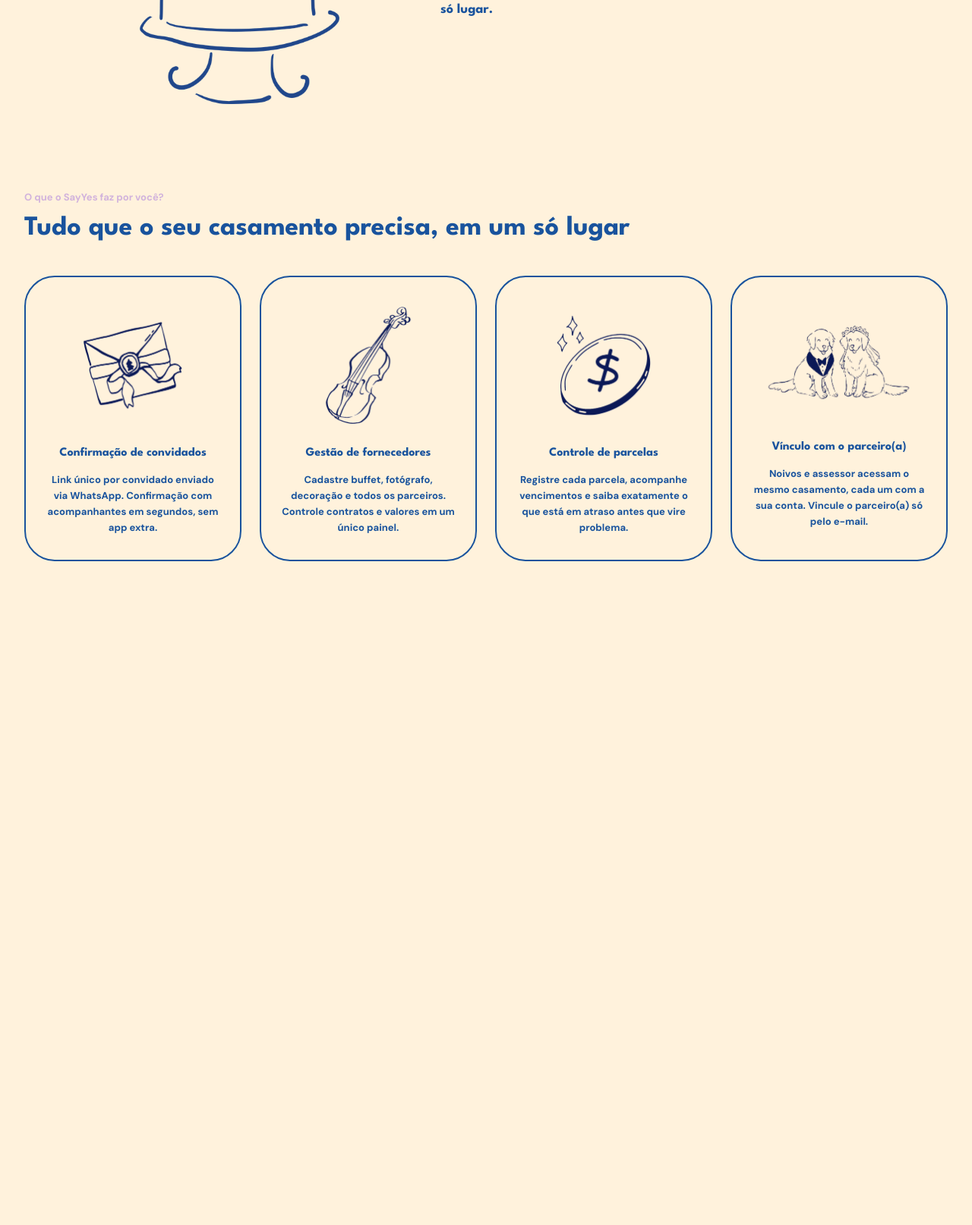
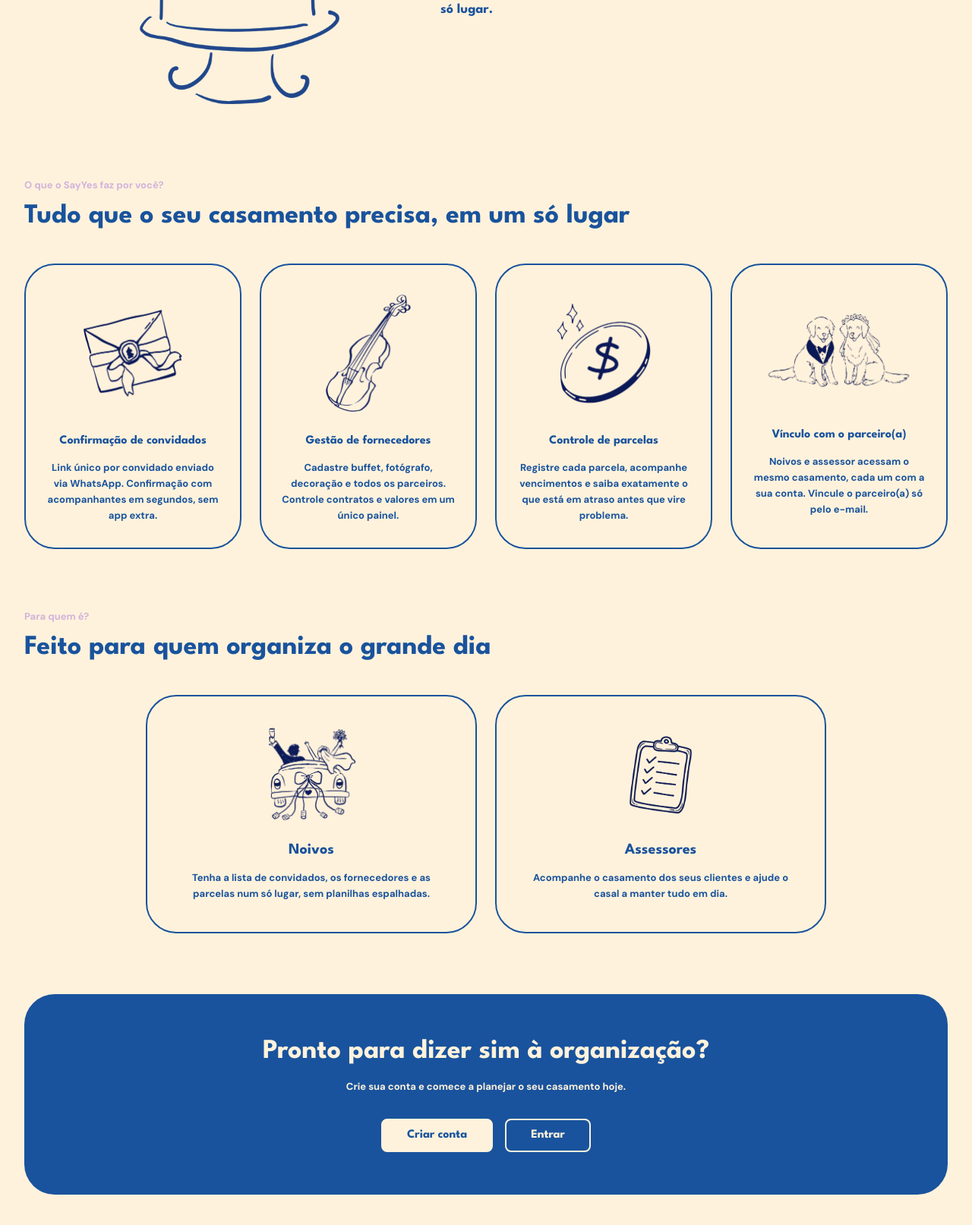
Before and after one commit to livsnts/sayyes-app, a Laravel app: page / in a window 1280 px wide. Shown: the part 467-2080 px from the top of the page at 76% size. Before the commit the page ends 1206 px from the top, so only its background shows below. Run offline with Laravel 12, Linux system fonts and the light colour scheme; style sheets or scripts are compiled from the project's sources; some libraries are stand-ins or nearby versions.

Commit message:
feat: adiciona novas imagens e atualiza a seção "Para quem é" na página inicial

```diff
--- a/resources/views/inicio.blade.php
+++ b/resources/views/inicio.blade.php
@@ -2,21 +2,9 @@
 
 @section('content')
 
-    <section class="
-                                max-w-7xl
-                                mx-auto
-                                px-8
-                                py-12
-                            ">
+    <section class="max-w-7xl mx-auto px-8 py-12">
 
-        <div class="
-                                    flex
-                                    flex-col
-                                    lg:flex-row
-                                    items-center
-                                    justify-center
-                                    gap-20
-                                ">
+        <div class="flex flex-col lg:flex-row items-center justify-center gap-20">
 
             {{-- Bolo --}}
             <div class="floating-cake">
@@ -26,23 +14,12 @@
             {{-- Texto --}}
             <div class="max-w-xl text-center lg:text-left">
 
-                <h1 class="
-                                            font-primary
-                                            text-primary
-                                            text-4xl
-                                            lg:text-6xl
-                                            font-bold
-                                            leading-tight
-                                        ">
+                <h1 class="font-primary text-primary text-4xl lg:text-6xl font-bold leading-tight">
                     Menos planilhas,<br>
                     Mais memórias.
                 </h1>
 
-                <p class="
-                                            mt-6
-                                            text-primary
-                                            text-lg
-                                        ">
+                <p class="mt-6 text-primary text-lg ">
                     Organize convidados, fornecedores
                     e finanças do seu casamento
                     em um só lugar.
@@ -54,7 +31,7 @@
 
     </section>
 
-    <section class="max-w-7xl mx-auto px-8 py-14">
+    <section class="max-w-7xl mx-auto px-8 py-10">
         <p class="font-secondary font-bold text-secondary text-sm">
             O que o SayYes faz por você?
         </p>
@@ -110,4 +87,87 @@
 
         </div>
     </section>
+
+    {{-- Seção: Para quem é --}}
+    <section class="max-w-7xl mx-auto px-8 py-10">
+
+        <p class="font-secondary font-bold text-secondary text-sm">
+            Para quem é?
+        </p>
+
+        <h2 class="mt-2 font-primary font-bold text-primary text-3xl lg:text-4xl leading-tight">
+            Feito para quem organiza o grande dia
+        </h2>
+
+        @php
+            $perfis = [
+                [
+                    'imagens' => ['images/doodles/fusca.png'],
+                    'titulo' => 'Noivos',
+                    'texto' => 'Tenha a lista de convidados, os fornecedores e as parcelas num só lugar, sem planilhas espalhadas.',
+                ],
+                [
+                    'imagens' => ['images/doodles/prancheta.png'],
+                    'titulo' => 'Assessores',
+                    'texto' => 'Acompanhe o casamento dos seus clientes e ajude o casal a manter tudo em dia.',
+                ],
+            ];
+        @endphp
+
+        <div class="mt-10 mx-auto grid grid-cols-1 md:grid-cols-2 gap-6 max-w-4xl">
+
+            @foreach ($perfis as $perfil)
+                <div class="flex flex-col items-center text-center border-2 border-primary rounded-[2.5rem] px-8 py-10">
+
+                    <div class="flex items-end justify-center gap-2 h-32">
+                        @foreach ($perfil['imagens'] as $imagem)
+                            <img src="{{ asset($imagem) }}" alt="{{ $perfil['titulo'] }}" class="h-full object-contain">
+                        @endforeach
+                    </div>
+
+                    <h3 class="mt-5 font-primary font-bold text-primary text-xl">
+                        {{ $perfil['titulo'] }}
+                    </h3>
+
+                    <p class="mt-3 font-secondary text-primary text-sm leading-relaxed">
+                        {{ $perfil['texto'] }}
+                    </p>
+
+                </div>
+            @endforeach
+
+        </div>
+
+    </section>
+
+    {{-- Seção: Chamada para ação (CTA) --}}
+    <section class="max-w-7xl mx-auto px-8 py-10">
+
+        <div class="bg-primary rounded-[2.5rem] px-8 py-14 text-center">
+
+            <h2 class="font-primary font-bold text-background text-3xl lg:text-4xl">
+                Pronto para dizer sim à organização?
+            </h2>
+
+            <p class="mt-4 font-secondary text-background text-lg">
+                Crie sua conta e comece a planejar o seu casamento hoje.
+            </p>
+
+            <div class="mt-8 flex flex-col sm:flex-row items-center justify-center gap-4">
+
+                <a href="{{ route('cadastro') }}"
+                    class="px-8 py-2 rounded-lg border-2 border-background bg-background text-primary font-bold transition-colors duration-200 hover:opacity-90">
+                    Criar conta
+                </a>
+
+                <a href="{{ route('login') }}"
+                    class="px-8 py-2 rounded-lg border-2 border-background text-background font-bold transition-colors duration-200 hover:bg-background hover:text-primary">
+                    Entrar
+                </a>
+
+            </div>
+
+        </div>
+
+    </section>
 @endsection
```
Also changed, not shown: public/images/doodles/fusca.png (added), public/images/doodles/maniquins.png (added), public/images/doodles/prancheta.png (added).
